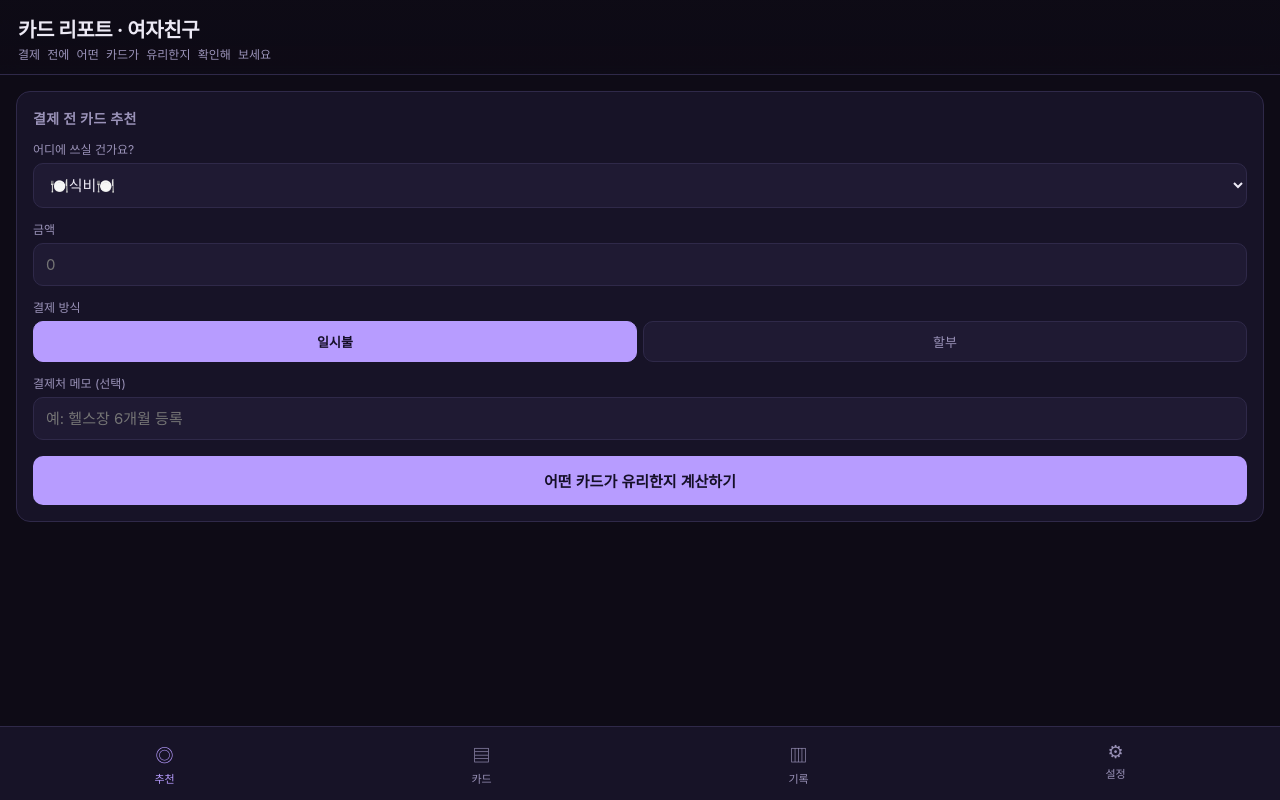
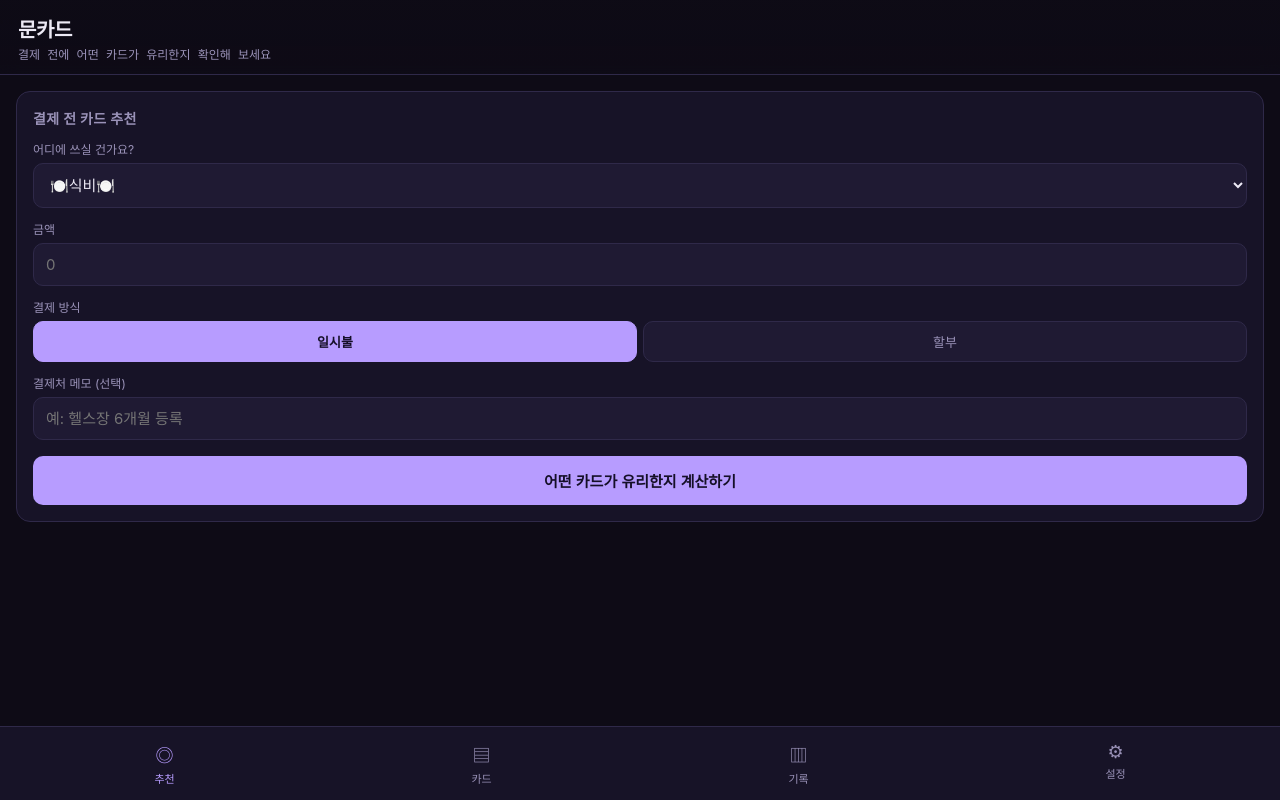
Before and after one commit to GTTMTrader/Card-Moon, a plain HTML site: page index.html in a window 1280 px wide. Drawn offline with Linux system fonts and the light colour scheme.

Commit message:
Add files via upload

```diff
--- a/index.html
+++ b/index.html
@@ -11,7 +11,7 @@
 <link rel="icon" href="icon.png">
 <link rel="manifest" href="manifest.json">
 <meta name="apple-mobile-web-app-title" content="문카드">
-<title>카드 리포트 - 여자친구</title>
+<title>문카드</title>
 <style>
   :root{
     --bg:#0e0b16; --panel:#171327; --panel2:#1f1a33; --line:#2f2949;
@@ -133,7 +133,7 @@
 <body>
 
 <header>
-  <h1>카드 리포트 · 여자친구</h1>
+  <h1>문카드</h1>
   <div class="sub" id="headerSub">-</div>
 </header>
 
```
